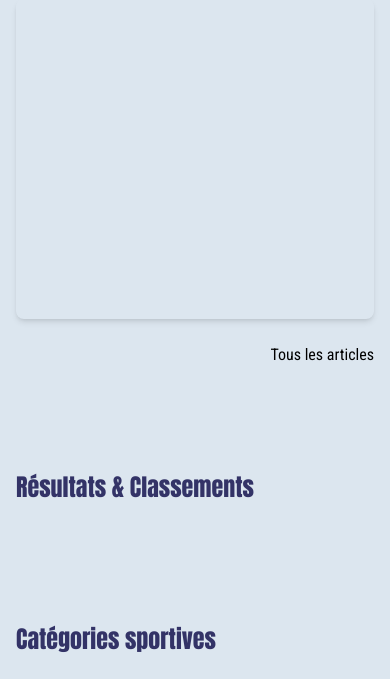
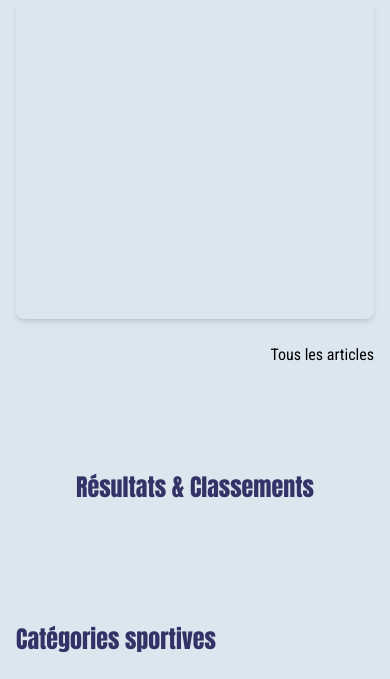
Before and after one commit to Vincent-Antoine/BordeauxSportsActu, a Symfony app: template templates/home/index.html.twig in a window 390 px wide. Shown: the part 193-872 px from the top of the page. Run offline with Twig, Linux system fonts and the light colour scheme; the template is opened without the code that fills it, so the values that code supplies are empty; style sheets or scripts are compiled from the project's sources; some libraries are stand-ins or nearby versions.

Commit message:
travail sur le responsive mobile

```diff
--- a/templates/home/index.html.twig
+++ b/templates/home/index.html.twig
@@ -48,7 +48,7 @@
 
 <!-- Bloc Résultats & Classements synchronisés -->
 <div class="container mx-auto py-12" x-data="{ currentSlide: 0 }">
-    <div class="flex justify-between items-center mb-6">
+    <div class="flex flex-col sm:flex-row justify-between items-center mb-6">
         <h2 class="text-2xl text-primary-blue font-title">Résultats & Classements</h2>
         <div class="space-x-2">
             {% for teamName in resultsToShow|keys %}
```
